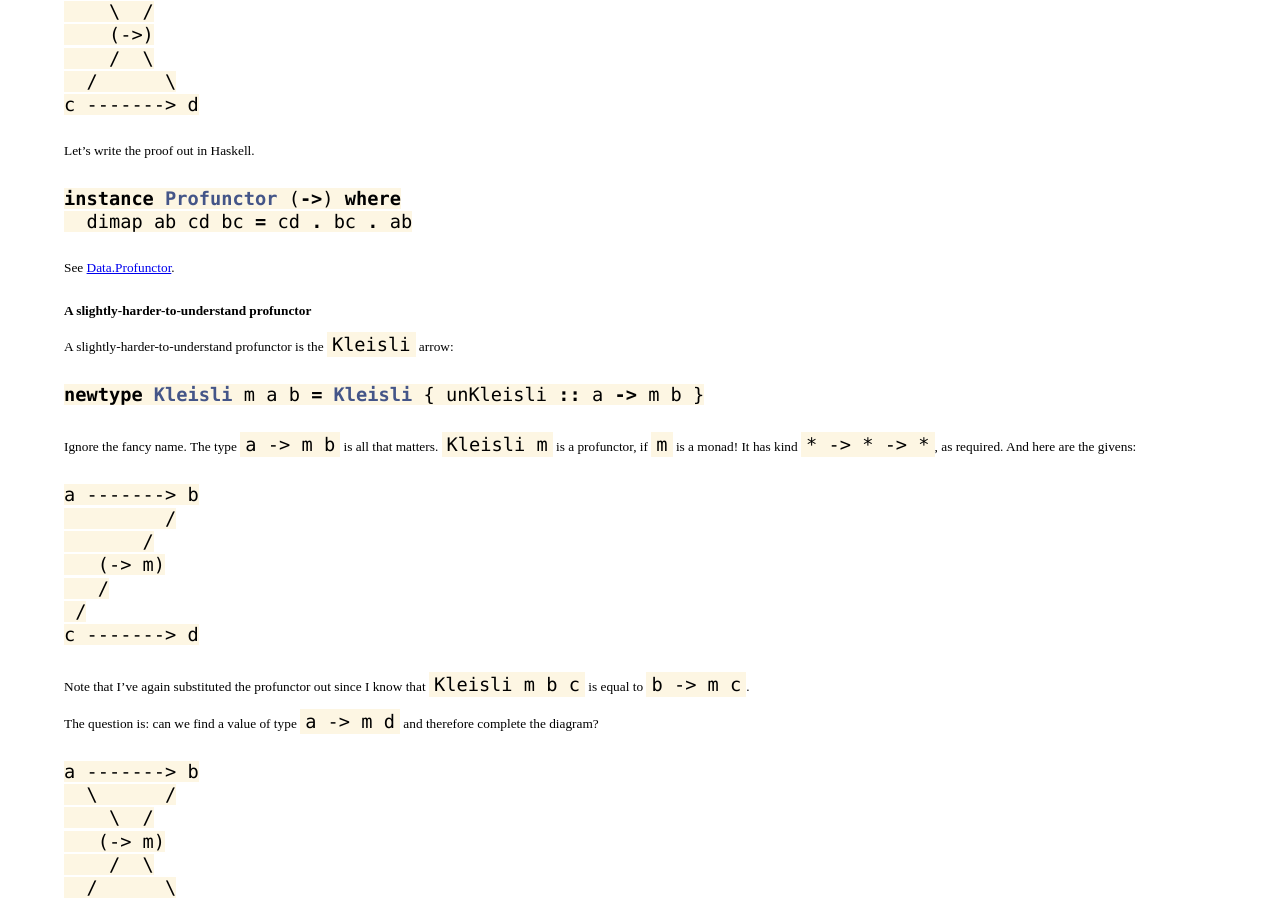
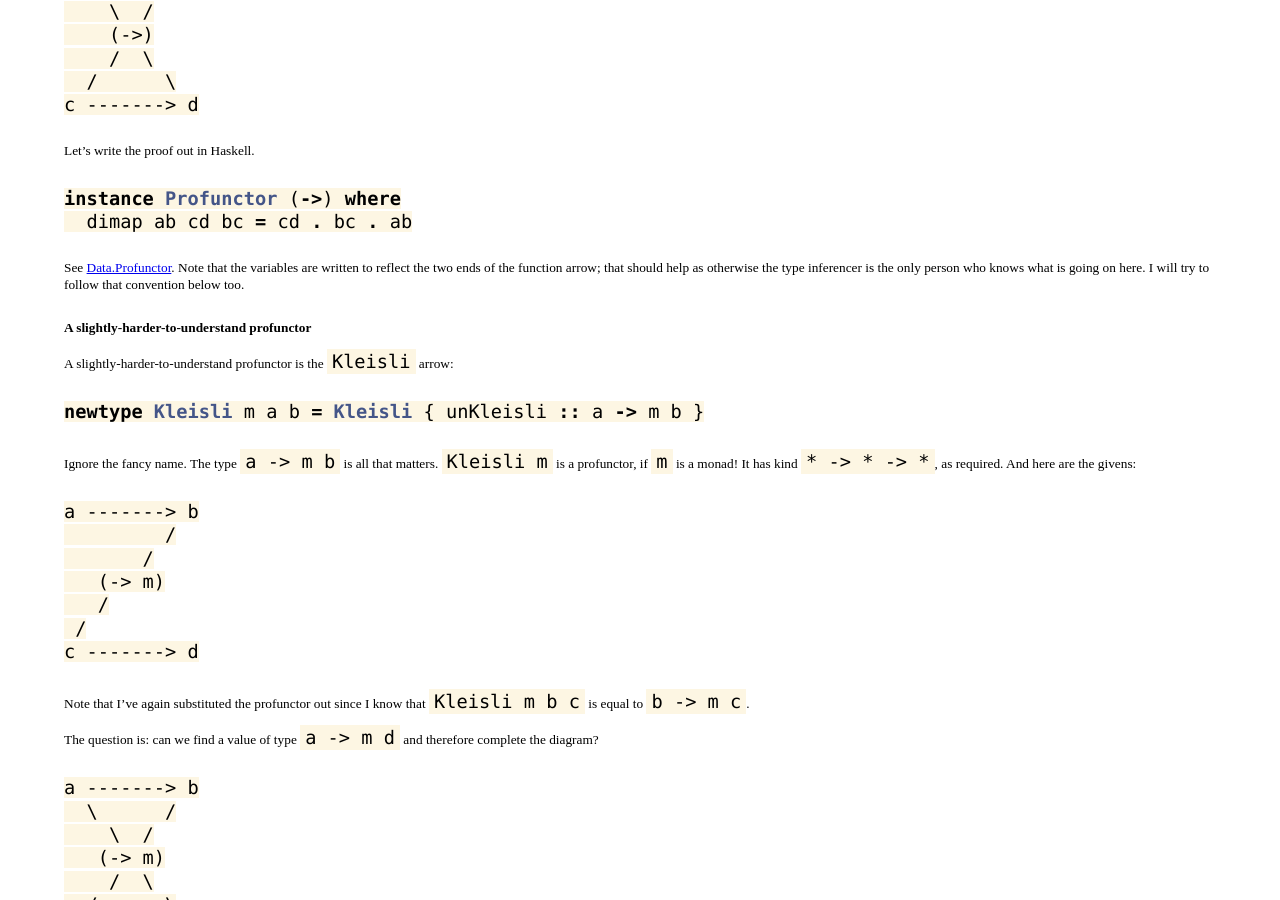
Before and after one commit to hlian/hao.codes, a Jekyll site: the page built from _posts/2015-02-25-profunctors.md, in a window 1280 px wide and 900 px high, scrolled down 2500 px. Built offline with Jekyll 4.4.1, drawn with Linux system fonts in a browser that asks for light colours; Markdown is read by kramdown in place of the engine named in the settings.

Commit message:
profunctors: argument naming convention

````diff
--- a/_posts/2015-02-25-profunctors.md
+++ b/_posts/2015-02-25-profunctors.md
@@ -191,8 +191,13 @@ Let's write the proof out in Haskell.
 instance Profunctor (->) where
   dimap ab cd bc = cd . bc . ab
 ```
+
 See
 [Data.Profunctor](https://hackage.haskell.org/package/profunctors-3.1.1/docs/src/Data-Profunctor.html).
+Note that the variables are written to reflect the two ends of the
+function arrow; that should help as otherwise the type inferencer is
+the only person who knows what is going on here. I will try to follow
+that convention below too.
 
 
 ## A slightly-harder-to-understand profunctor
````
